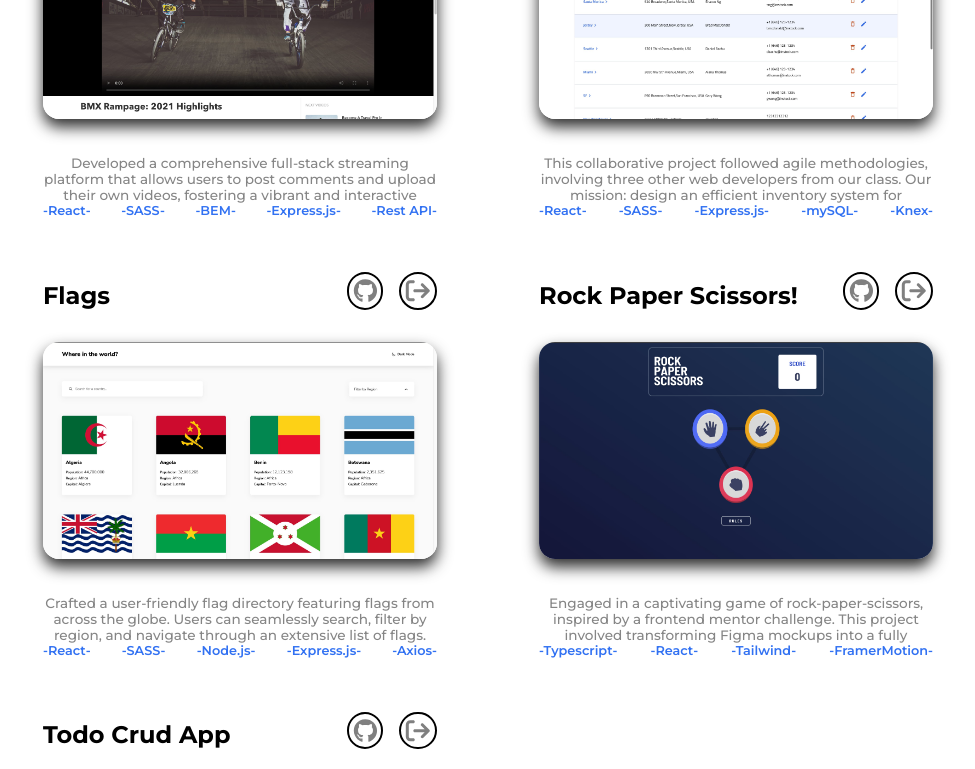
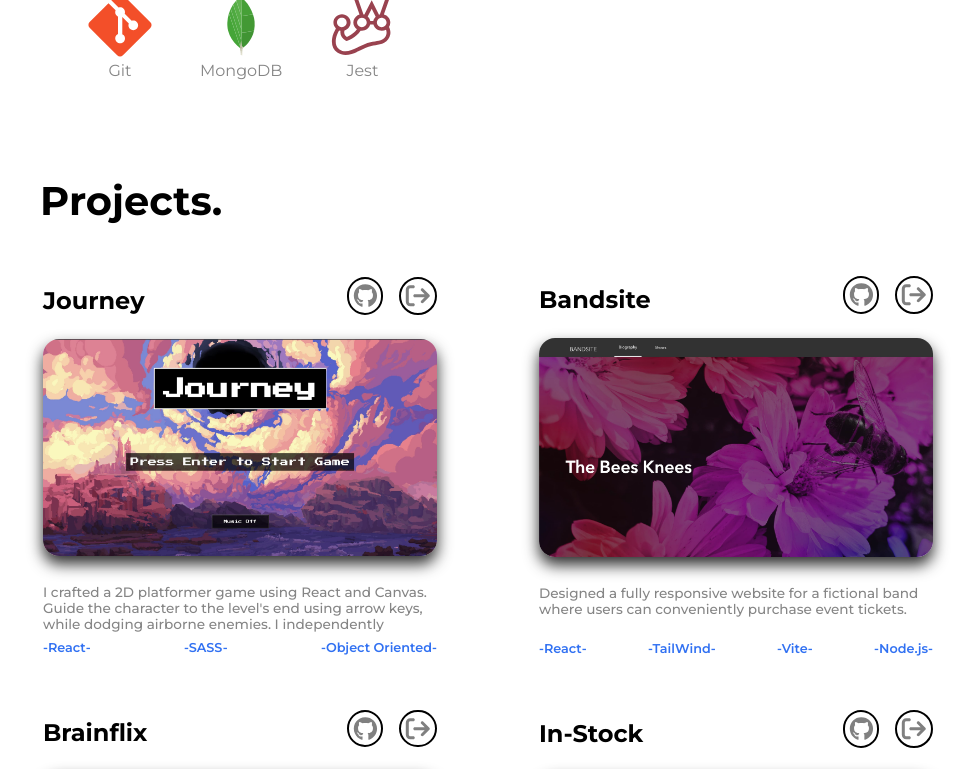
Before and after one commit to TommieeN/global-portfolio, a React (Vite) app: page / in a window 1280 px wide. Shown: the part 1660-2429 px from the top of the page, without its empty margins (152-1127 px from the left). Built offline with nearby package versions, Linux system fonts and the light colour scheme; the HTML template or start-up script is replaced by a standard one.

Commit message:
tweak project section design

```diff
--- a/src/components/Projects/projects.scss
+++ b/src/components/Projects/projects.scss
@@ -13,7 +13,7 @@
   &__image-container {
     padding: 0.8rem;
     @include tablet {
-      padding: 1rem;
+      padding: 0.5rem 1rem;
     }
   }
   &__image {
@@ -22,13 +22,20 @@
     border-radius: 1rem;
   }
   &__tech {
-    display: none;
+    display: flex;
+    text-align: center;
+    align-items: center;
+    justify-content: flex-start;
+    gap: 0.5rem;
+    font-size: 0.75rem;
+    padding: 0 1rem;
+    font-weight: 600;
     @include tablet {
       display: flex;
       flex-direction: wrap;
       justify-content: space-between;
       font-size: 0.8rem;
-      font-weight: 600;
+      margin-top: 0.5rem;
       padding: 0 1rem;
     }
   }
@@ -48,7 +55,6 @@
     border: 3px solid rgb(255, 255, 255);
     margin: 2rem 1rem;
     border-radius: 10%;
-    // box-shadow: 0px 0px 17px #3171f2;
     @include tablet {
       margin: 1rem;
       width: 45%;
@@ -81,7 +87,7 @@
     margin: 1rem;
   }
   &__description {
-    text-align: center;
+    text-align: left;
     color: black;
     margin: 0.5rem 0;
     font-size: 0.85rem;
--- a/src/constants/index.ts
+++ b/src/constants/index.ts
@@ -101,7 +101,7 @@ const projects = [
     link: "https://github.com/TommieeN/Journey-React-Platformer-Game",
     deploy:
       "https://647fe614ec115515d29a0e71--golden-nasturtium-3edb6f.netlify.app/",
-    techStack: ["React", "SASS", "Object Oriented Programming"],
+    techStack: ["React", "SASS", "Object Oriented"],
   },
   {
     id: 2,
@@ -111,7 +111,7 @@ const projects = [
     img: bandsite,
     link: "https://github.com/TommieeN/band-site-react-client",
     deploy: "https://my-band-site.netlify.app/",
-    techStack: ["React", "TailWind", "Vite", "Node.js", "Express.js"],
+    techStack: ["React", "TailWind", "Vite", "Node.js"],
   },
   {
     id: 3,
@@ -121,7 +121,7 @@ const projects = [
     img: brainflix,
     link: "https://github.com/TommieeN/Brainflix",
     deploy: "https://brainflix.onrender.com/",
-    techStack: ["React", "SASS", "BEM", "Express.js", "Rest API"],
+    techStack: ["React", "Express.js", "RestAPI"],
   },
   {
     id: 4,
@@ -129,7 +129,7 @@ const projects = [
     description: "This collaborative project followed agile methodologies, involving three other web developers from our class. Our mission: design an efficient inventory system for warehouse management. We relied on MySQL for the database and React for the frontend. To coordinate tasks, we used Jira for ticket assignment, and maintained version control with Git.",
     img: inStock,
     link: "https://github.com/TommieeN/instock-client",
-    techStack: ["React", "SASS", "Express.js", "mySQL", "Knex"],
+    techStack: ["React", "SASS", "Express.js", "mySQL"],
   },
   {
     id: 5,
@@ -138,20 +138,20 @@ const projects = [
     img: flags,
     link: "https://github.com/TommieeN/country-flags-api",
     deploy: "https://client-flags.onrender.com/",
-    techStack: ["React", "SASS", "Node.js", "Express.js", "Axios"],
+    techStack: ["React", "SASS", "Node.js", "Axios"],
   },
   {
     id: 6,
-    title: "Rock Paper Scissors!",
+    title: "Game",
     description: "Engaged in a captivating game of rock-paper-scissors, inspired by a frontend mentor challenge. This project involved transforming Figma mockups into a fully functional game, providing an interactive and enjoyable gaming experience.",
     img: rockPaperScissors,
     link: "https://github.com/TommieeN/rock-paper-scissors/tree/main",
     deploy: "https://rock-paper-scissors-tommy.netlify.app/",
-    techStack: ["Typescript", "React", "Tailwind", "FramerMotion"],
+    techStack: ["Typescript", "Tailwind", "FramerMotion"],
   },
   {
     id: 7,
-    title: "Todo Crud App",
+    title: "Auth App",
     description:
       "A meticulously crafted to-do application developed with Svelte, seamlessly integrating Firebase for user authentication and secure storage of valuable user data. Enjoy a streamlined and efficient task management experience.",
     img: todoApp,
--- a/src/pages/Home/Home.tsx
+++ b/src/pages/Home/Home.tsx
@@ -13,9 +13,9 @@ const Home = () => {
       <NavBar />
       <LandingPage />
       <Line />
-      <Projects />
       <About />
       <TechStack />
+      <Projects />
       <Contact />
       <Footer />
     </>
```
